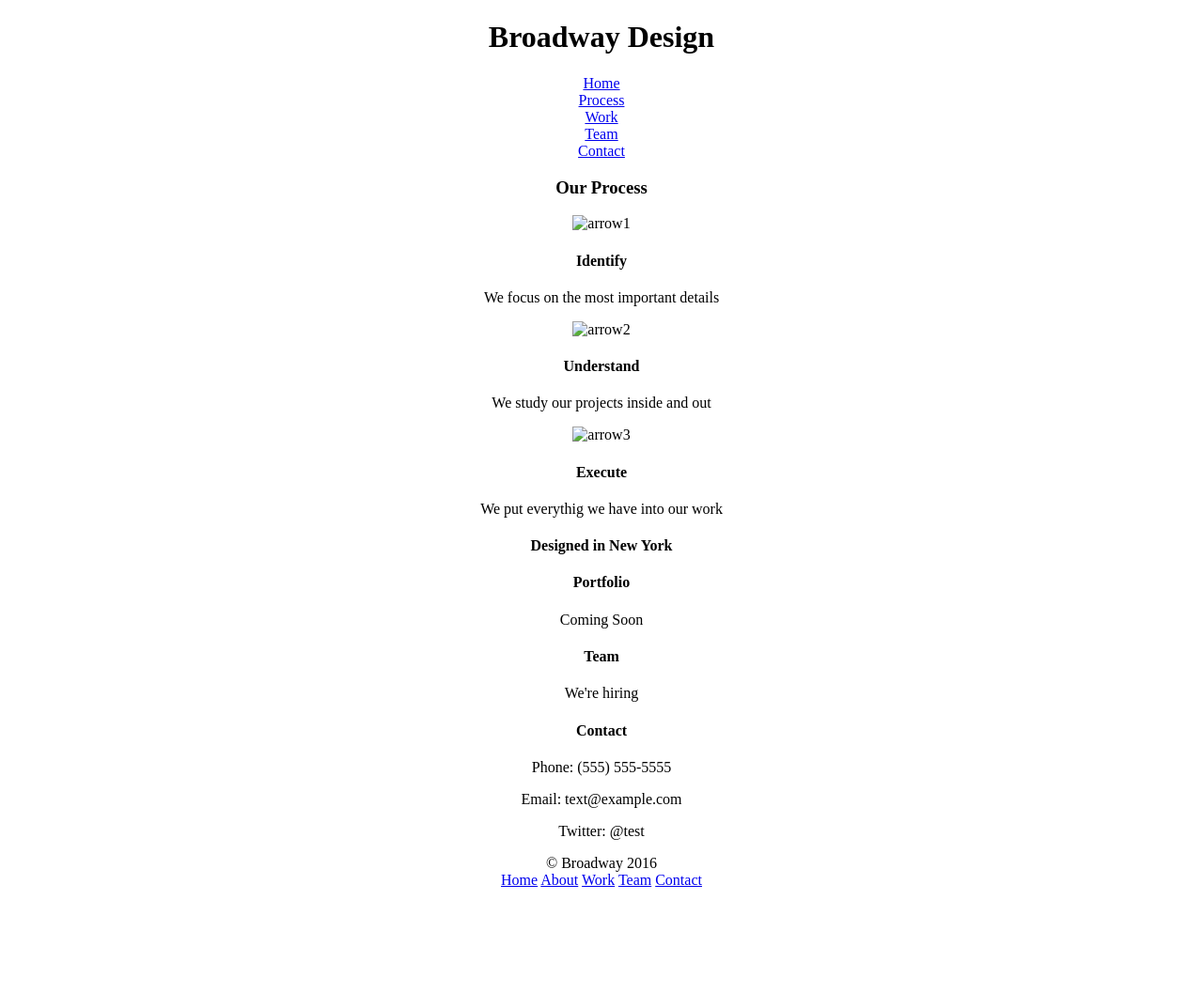
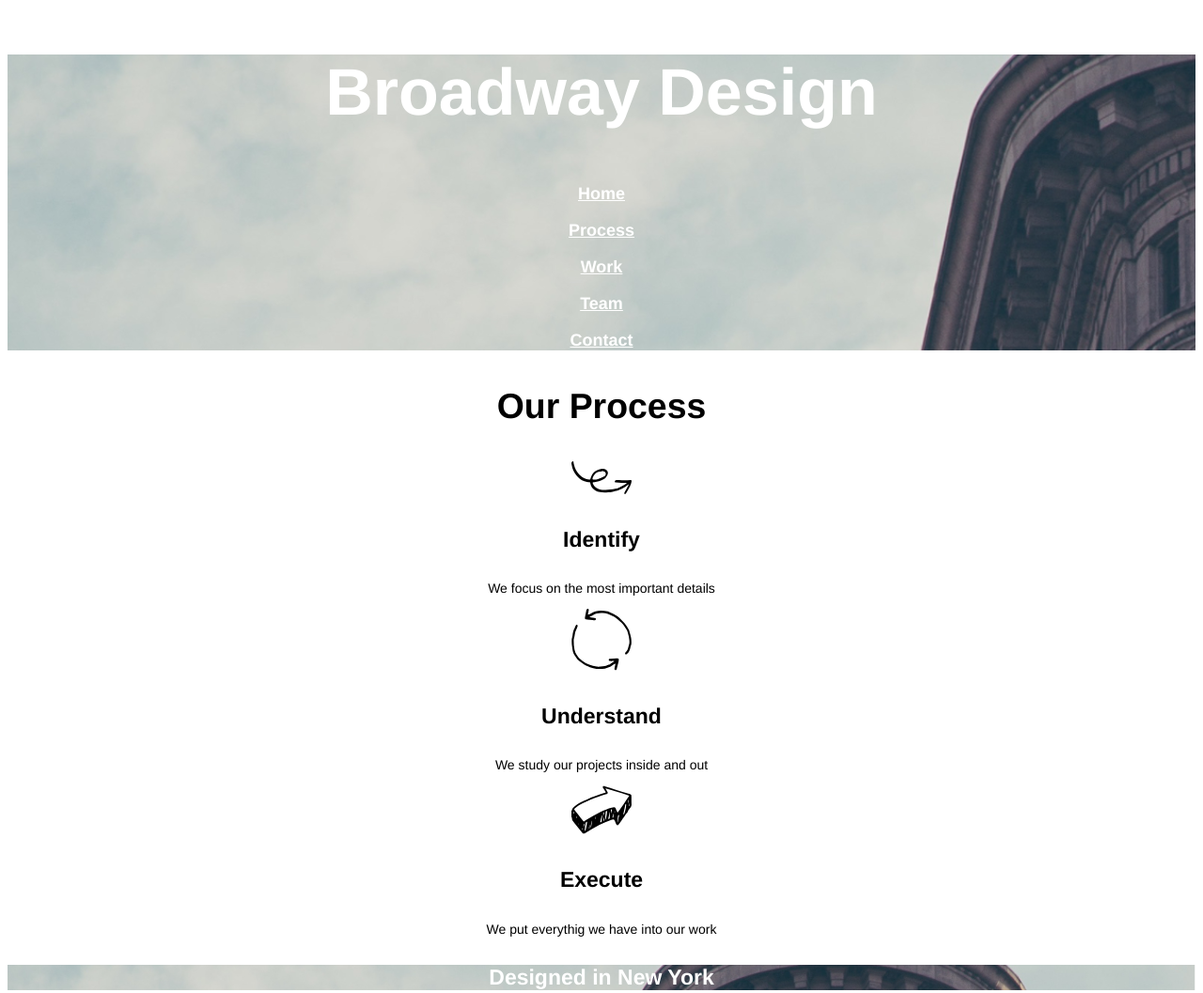
Before and after one commit to Yannou88/Broadway_Design, a plain HTML site: page index.html in a window 1280 px wide. Shown: the top 1057 px of the page at 94% size. Before the commit the page ends 954 px from the top, so only its background shows below. Drawn offline with Linux system fonts and the light colour scheme.

Commit message:
Final Version to approve

```diff
--- a/Resources/CSS/index.css
+++ b/Resources/CSS/index.css
@@ -2,10 +2,53 @@ body {
   text-align: center;
 }
 
-.Title {
-
+h4 {
+  font-family: Helvetica;
+  font-size: 23px;
+  font-weight: bold;
 }
 
-.Links {
+p {
+  font-family: Helvetica;
+  font-size: 14px;
+}
 
+#backgroundpic {
+  background-image: url("../Images/the-flatiron-building.png");
+  background-size: cover;
 }
+
+.Title {
+  font-family: Helvetica;
+  font-size: 70px;
+  font-weight: bold;
+  color: white;
+}
+
+a {
+  font-family: Helvetica;
+  font-size: 18px;
+  color: white;
+  font-weight: bold;
+}
+
+.OurProcess {
+  font-family: Helvetica;
+  font-size: 32px;
+  font-weight: bold;
+}
+
+.DesignatedNYC {
+  font-family: Helvetica;
+  font-size: 23px;
+  font-weight: bold;
+  color: white;
+}
+
+h6 {
+  font-family: Helvetica;
+  font-size: 11px;
+  color: white;
+  background-color: dimgray;
+  text-align: left;
+}
--- a/index.html
+++ b/index.html
@@ -6,36 +6,33 @@
     <title>Broadway Design</title>
   </head>
   <body>
-    <div class="Title">
-    <h1>Broadway Design</h1>
-    </div>
 
+    <div id="backgroundpic">
+    <h2 class="Title">Broadway Design</h2>
     <nav>
-    <div class="Links">
-        <a href="./index.html">Home</a> <br>
-        <a href="#Process">Process</a><br>
-        <a href="#Work">Work</a><br>
-        <a href="#Team">Team</a><br>
-        <a href="#Contact">Contact</a>
+      <a href="./index.html" style="color: white; font-weight: bold">Home</a><br><br>
+      <a href="#Process" style="color: white; font-weight: bold">Process</a><br><br>
+      <a href="#Work" style="color: white; font-weight: bold">Work</a><br><br>
+      <a href="#Team" style="color: white; font-weight: bold">Team</a><br><br>
+      <a href="#Contact" style="color: white; font-weight: bold">Contact</a>
     </nav>
     </div>
 
     <div id="Process" class="OurProcess">
     <h3>Our Process</h3>
     </div>
-      <img src="" alt="arrow1">
+      <img src="Resources/Images/identify.svg" alt="arrow1">
     <div id="Work"></div>
       <h4>Identify</h4>
       <p>We focus on the most important details</p>
-      <img src="" alt="arrow2">
+      <img src="Resources/Images/understand.svg" alt="arrow2">
       <h4>Understand</h4>
       <p>We study our projects inside and out</p>
-      <img src="" alt="arrow3">
+      <img src="Resources/Images/execute.svg" alt="arrow3">
       <h4>Execute</h4>
       <p>We put everythig we have into our work</p>
 
-
-      <h4>Designed in New York</h4>
+      <div id="backgroundpic" class="DesignatedNYC"><h4>Designed in New York</h4></div>
       <h4>Portfolio</h4>
       <p>Coming Soon</p>
       <div id="Team"><h4>Team</h4></div>
@@ -45,7 +42,7 @@
       <p>Email: text@example.com</p>
       <p>Twitter: @test</p>
 
-<div class="Copyright">© Broadway 2016</div> <div class="Links"><a href="./index.html">Home</a> <a href="./AboutUs.html" target="_blank">About</a> <a href="#Work">Work</a> <a href="#Team">Team</a> <a href="#Contact">Contact</a> </div>
+<div class="dimgray"><h6>© Broadway 2016 <a href="./index.html">Home</a> <a href="./AboutUs.html" target="_blank">About</a> <a href="#Work">Work</a> <a href="#Team">Team</a> <a href="#Contact">Contact</a></h6></div>
 
   </body>
 </html>
```
Also changed, not shown: 1 other file.
